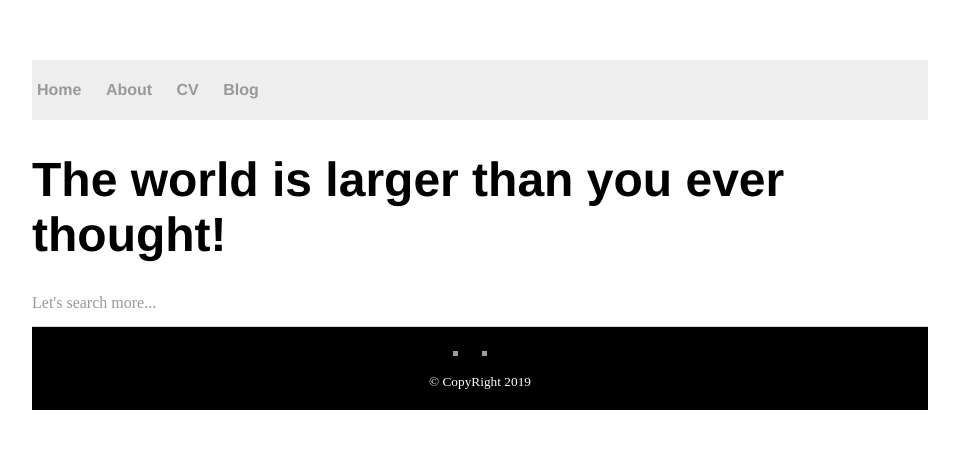
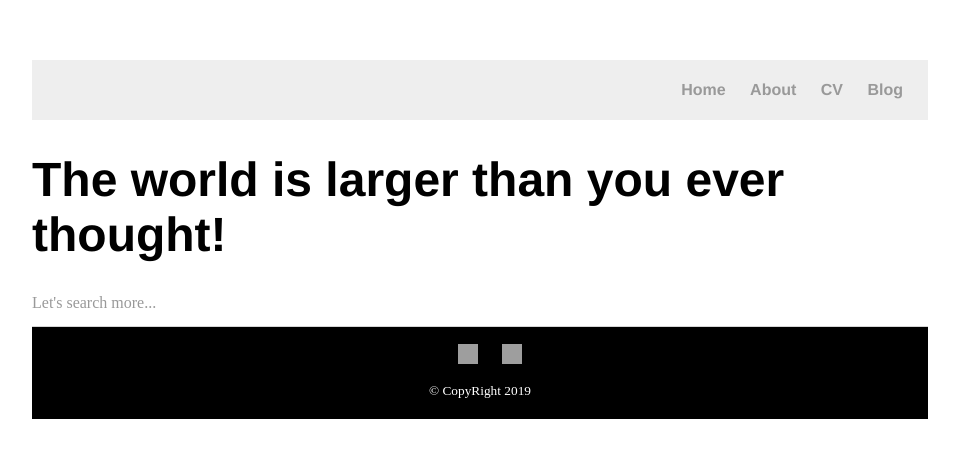
Before and after one commit to SaultBase/SaultBase.github.io, a Jekyll site: the page built from index.html, in a window 1280 px wide. Shown: the top 458 px of the page, without its empty margins (160-1119 px from the left). Built offline with Jekyll 4.4.1, drawn with Linux system fonts in a browser that asks for light colours; grey boxes are pictures that could not be loaded.

Commit message:
Update main.css

```diff
--- a/css/main.css
+++ b/css/main.css
@@ -2,14 +2,15 @@ body {
     margin: 60px auto;
     width: 70%;
 }
-nav ul, footer ul {
+nav ul {
+    text-align: right;
     font-family:'Helvetica', 'Arial', 'Sans-Serif';
     padding: 0px;
     list-style: none;
     font-weight: bold;
 }
 nav ul li, footer ul li {
-    text-align: right;
+
     display: inline;
     margin-right: 20px;
 
@@ -46,8 +47,8 @@ footer {
     color:white;
 }
 img{
-    width:5px;
-    height:5px;
+    width:20px;
+    height:20px;
 }
 
 ul.posts {
```
